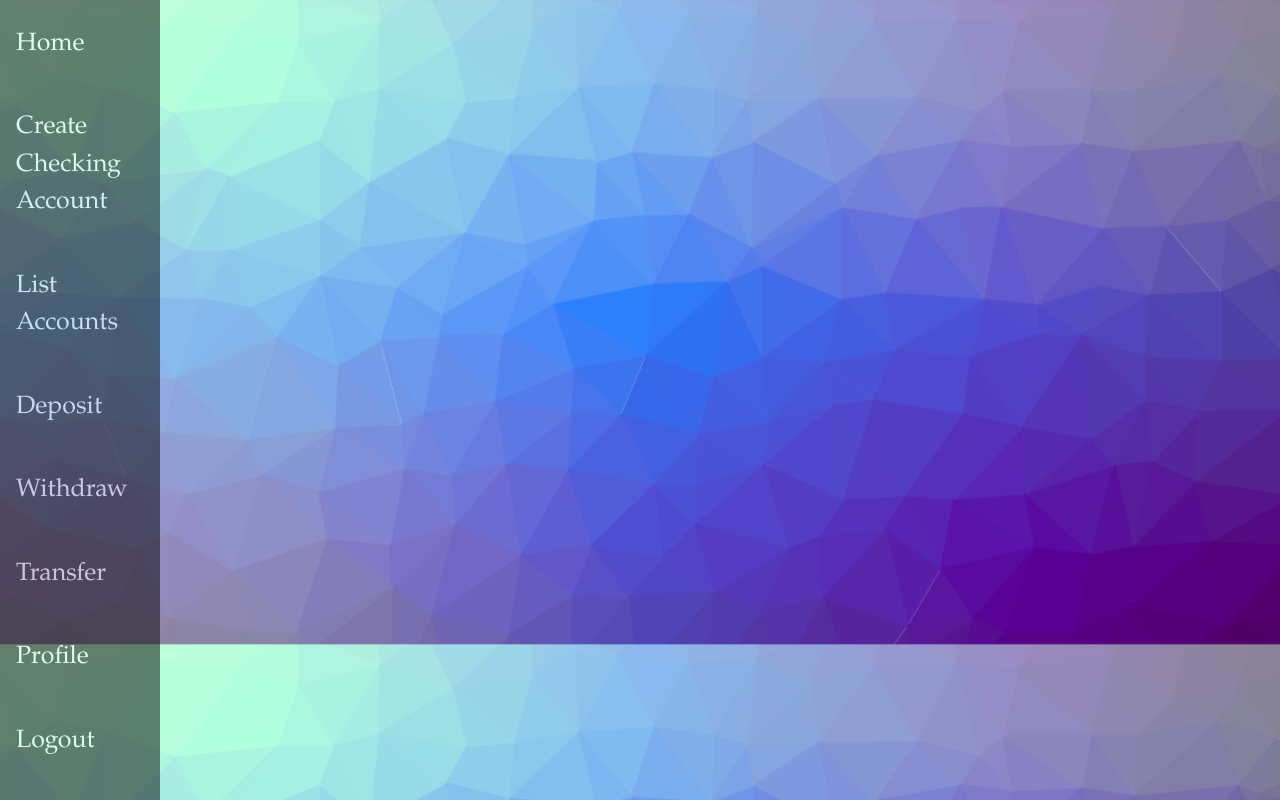
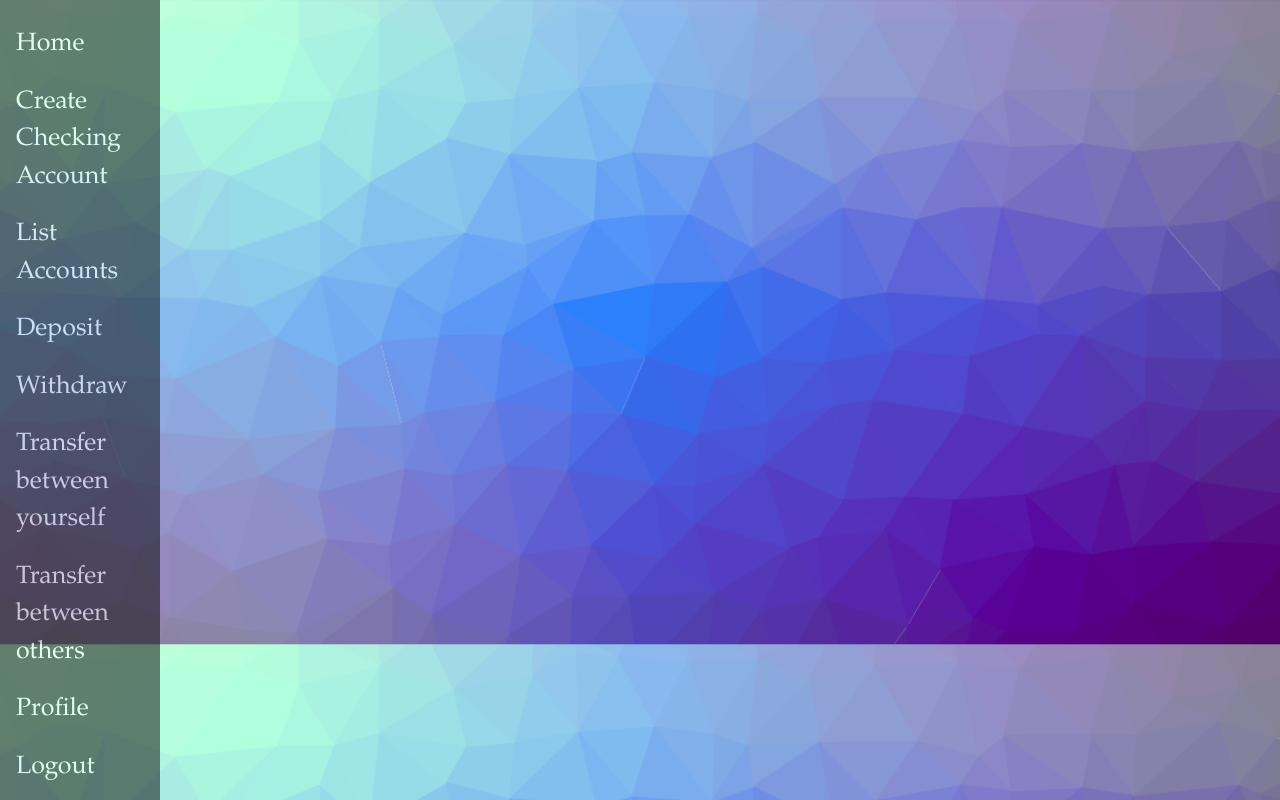
Before and after one commit to kjs62/IT202007, a PHP site: page /index.php in a window 1280 px wide. Run offline with PHP 8.4, Linux system fonts and the light colour scheme; the visitor is signed in with stand-in values (Sample User, id 1).

Commit message:
added link for transfer between others

```diff
--- a/project/partials/nav.php
+++ b/project/partials/nav.php
@@ -41,7 +41,8 @@ require_once(__DIR__ . "/../lib/helpers.php");
         <li><a href="list_accounts.php">List Accounts</a></li>
         <li><a href="deposit.php">Deposit</a></li>
         <li><a href="withdraw.php">Withdraw</a></li>
-        <li><a href="transfer.php">Transfer</a></li>
+        <li><a href="transfer.php">Transfer between yourself</a></li>
+        <li><a href="transferOther.php">Transfer between others</a></li>
         <li><a href="profile.php">Profile</a></li>
         <li><a href="logout.php">Logout</a></li>
     <?php endif; ?>
```
